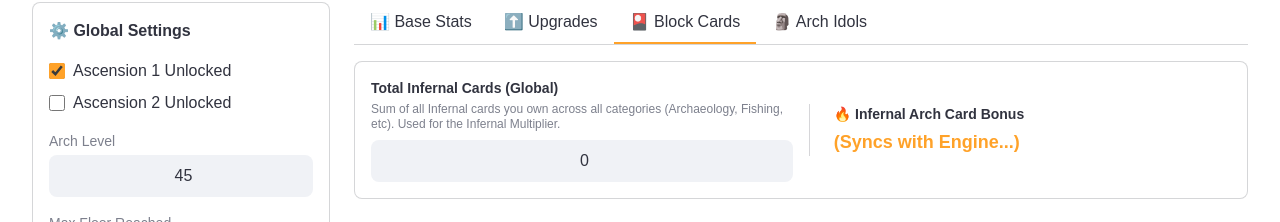
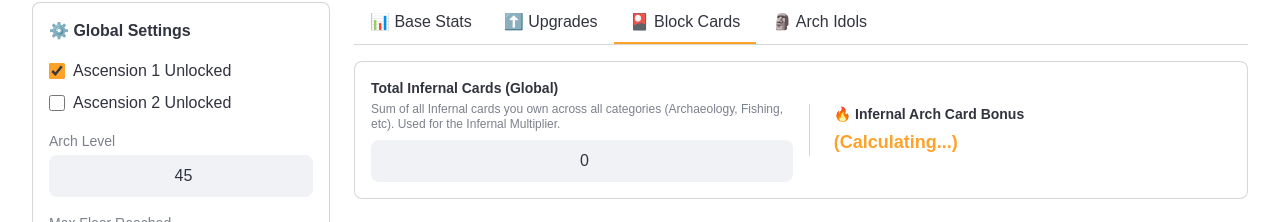
Before and after one commit to lobogrande/IoM-Arch-Optimizer-Web, a React (Vite) app: page / in a window 1280 px wide. Both pictures are taken after a click on the button "🎴 Block Cards". Shown: the part 161-383 px from the top of the page. Built offline with nearby package versions, Linux system fonts and the light colour scheme.

Commit message:
ux: Dynamically sync Infernal Multiplier from the calculation worker

```diff
--- a/src/components/PlayerSetup.jsx
+++ b/src/components/PlayerSetup.jsx
@@ -4,7 +4,7 @@ import { UI_STAT_IMG_WIDTH, UI_BLOCK_CARD_WIDTH, UI_BLOCK_CARD_X_OFFSET, UI_BLOC
 import { INTERNAL_UPGRADE_CAPS, UPGRADE_NAMES, ASC1_LOCKED_UPGS, ASC2_LOCKED_UPGS, CARD_TYPES, EXTERNAL_UI_GROUPS } from '../game_data';
 
 export default function PlayerSetup() {
-  const { asc1_unlocked, asc2_unlocked, arch_level, current_max_floor, base_stats, upgrade_levels, external_levels, cards, arch_ability_infernal_bonus, total_infernal_cards, hades_idol_level, setSetting, setBaseStat, setUpgradeLevel, setCardLevel, setExternalGroup, loadStateFromJson } = useStore();
+  const { asc1_unlocked, asc2_unlocked, arch_level, current_max_floor, base_stats, upgrade_levels, external_levels, cards, arch_ability_infernal_bonus, total_infernal_cards, hades_idol_level, calculated_stats, setSetting, setBaseStat, setUpgradeLevel, setCardLevel, setExternalGroup, loadStateFromJson } = useStore();
   const [activeSubTab, setActiveSubTab] = useState('stats');
   const [hideMaxed, setHideMaxed] = useState(false);
   const [isDragging, setIsDragging] = useState(false);
@@ -362,7 +362,7 @@ export default function PlayerSetup() {
               <div className="w-full sm:w-1/2 sm:border-l border-st-border sm:pl-6 text-center sm:text-left">
                 <span className="text-sm font-bold block mb-1">🔥 Infernal Arch Card Bonus</span>
                 <span className="text-lg font-bold text-st-orange">
-                  (Syncs with Engine...)
+                  {calculated_stats?.infernal_multiplier ? `${Number(calculated_stats.infernal_multiplier).toLocaleString(undefined, {minimumFractionDigits: 4, maximumFractionDigits: 4})}x` : "(Calculating...)"}
                 </span>
               </div>
             </div>
```
